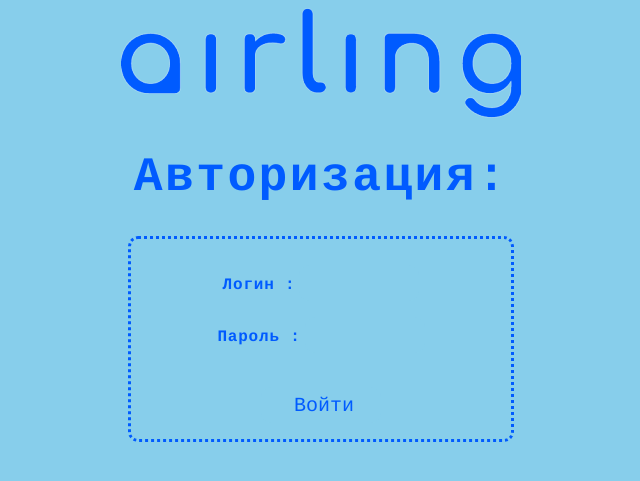
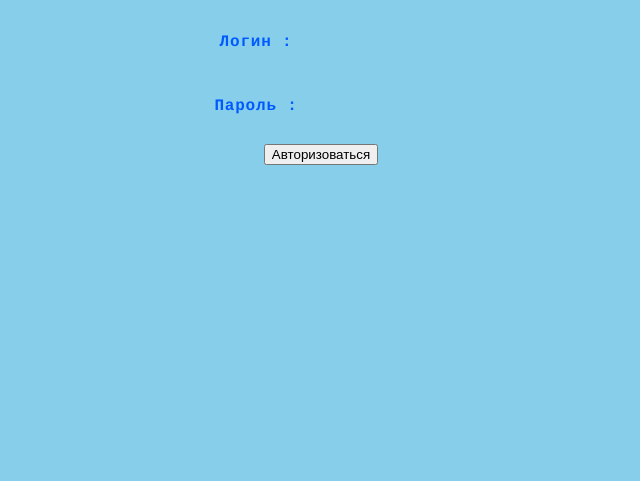
Before and after one commit to DeKusi/Course_work, a Django app: page /login/ in a window 1280 px wide. Shown: the top 481 px of the page, without its empty margins (319-959 px from the left). Run offline with Django 3.2, Linux system fonts and the light colour scheme.

Commit message:
Merge branch 'Ksusha' of C:\Users\Ксения\Documents\Repository Git\Course_work with conflicts.

```diff
--- a/Course_work/Course_work/settings.py
+++ b/Course_work/Course_work/settings.py
@@ -119,3 +119,5 @@
 # https://docs.djangoproject.com/en/2.2/howto/static-files/
 
 STATIC_URL = '/static/'
+
+STATICFILES_DIRS = [os.path.join(BASE_DIR, "static")]
--- a/Course_work/templates/login.html
+++ b/Course_work/templates/login.html
@@ -1,27 +1,26 @@
-<html>
+<!DOCTYPE html>
+<html lang="en">
+<link href="../../static/style.css" type="text/css" rel="stylesheet">
+<link href="style.css" type="text/css" rel="stylesheet">
 <head>
-<meta charset="UTF-8">
-<title>Авторизация</title>
+    <meta charset="UTF-8">
+    <title>Авторизация</title>
 </head>
-<link href="../../static/style.css" type="text/css" rel="stylesheet">
-<header>
-<img src="../../static/airling1.png">
-<h1> Авторизация: </h1>
-</header>
 <body>
-<div class="table">
 {% if request.session %}
 {% endif %}
- <form action="/login/" method="post">
-        {% csrf_token %}
-        {{ form.as_p }}
-        <br><input type="submit" value="Войти"/></br>
-	</form>
-	</div>
+
+    <form action="/login/" method="post"> {% csrf_token %}
+      {{ form.as_p }}
+        <div>
+            <button type="submit">Авторизоваться</button>
+        </div>
+    </form>
 {% if error  == 'Неправильно введён логин или пароль' %}
     <p>
     {{ error }}
     </p>
 {% endif %}
+
 </body>
 </html>
```
Also changed, not shown: Course_work/db.sqlite3 (added).
